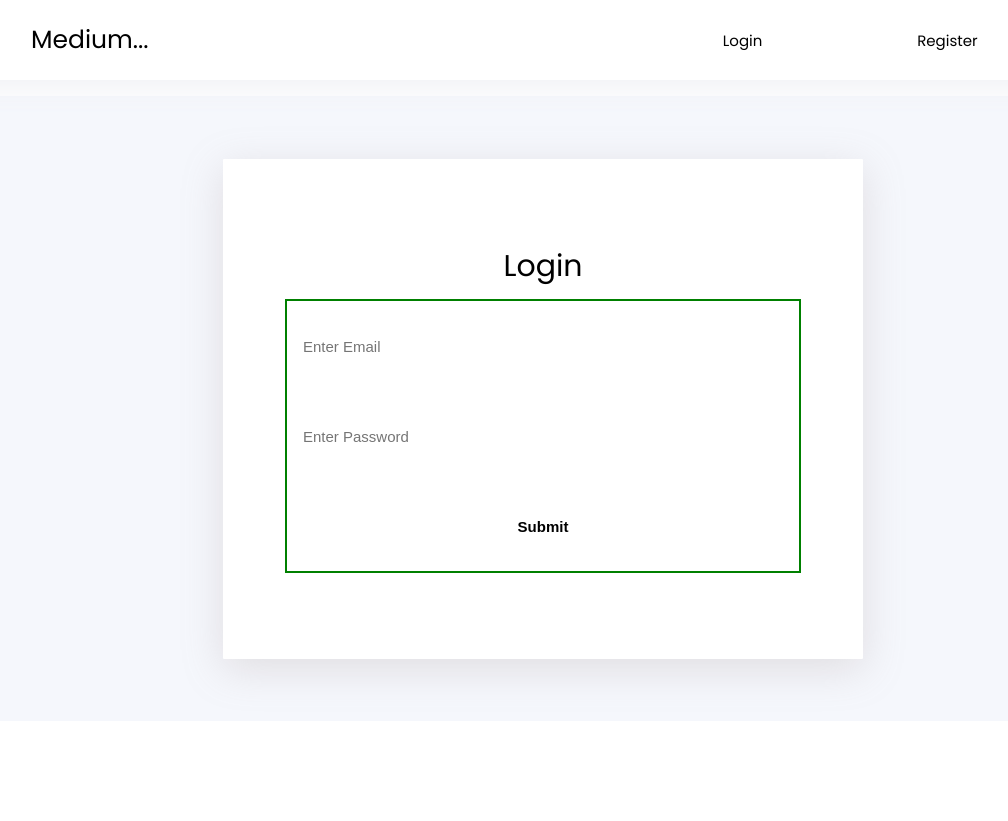
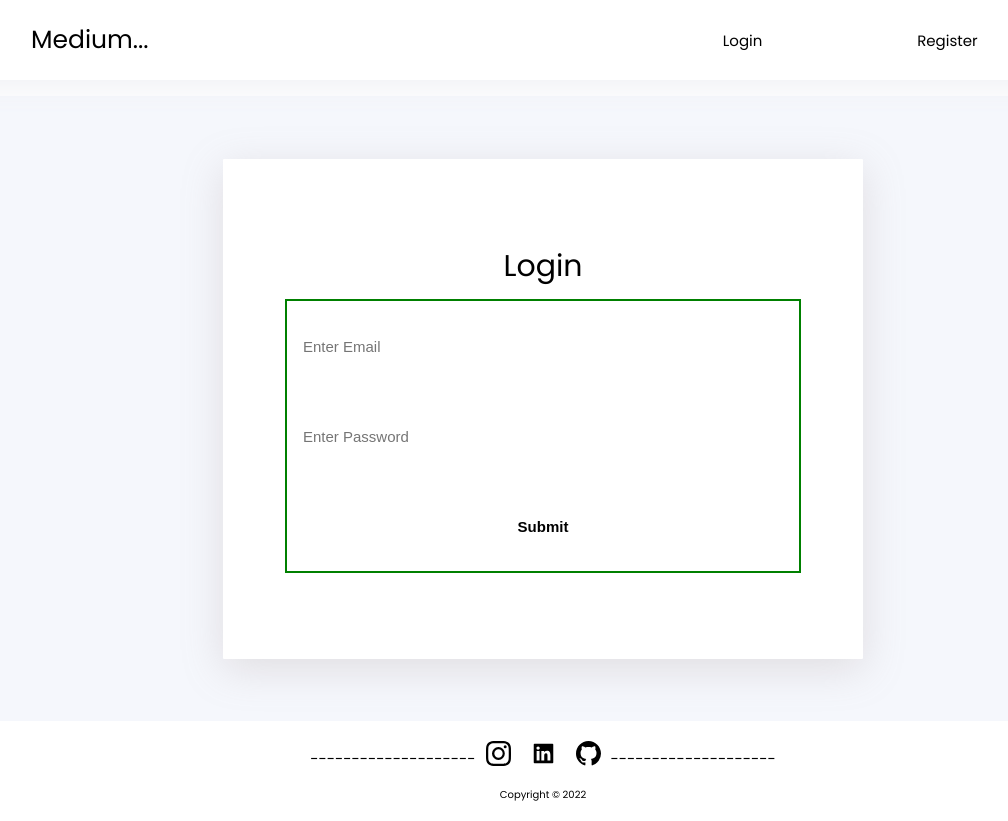
Before and after one commit to Sainimayank1/Meduim-2, a React (Create React App) app in the folder client/: page /login in a window 1280 px wide. Shown: the whole page, without its empty margins (97-1105 px from the left). Before the commit the page ends 800 px from the top, so only its background shows below. Built offline with nearby package versions, Linux system fonts and the light colour scheme.

Commit message:
Add footer in project

```diff
--- a/client/src/App.js
+++ b/client/src/App.js
@@ -13,6 +13,7 @@ import UpdateImage from "./components/UpdateImage.js"
 import UpdateName from "./components/updateName.js";
 import UpdatePassword from "./components/updatePassword.js"
 import Details from "./components/Details.js"
+import Footer from "./components/Footer.jsx";
 
 function App() {
   const { user } = useSelector(state => state.authReducer);
@@ -33,6 +34,7 @@ function App() {
           <Route path="/updatePassword" exact element={user ? <UpdatePassword/> : <Login/>} />
           <Route path='*' element={<NotFound/>}/>
         </Routes>
+        <Footer/>
       </BrowserRouter>
 
   );
--- /dev/null
+++ b/client/src/components/Footer.jsx
@@ -0,0 +1,35 @@
+import React from 'react'
+import { useSelector } from 'react-redux'
+import '../scss/components/footer.scss'
+import { BsInstagram, BsGithub } from "react-icons/bs";
+import { AiFillLinkedin } from "react-icons/ai";
+import { Link } from 'react-router-dom';
+
+function Footer() {
+    const { user, loading } = useSelector(state => state.authReducer);
+    return (
+        <div className='footer'>
+            <div className='mini-sub'>
+                <div className='upper-footer'>
+                    --------------------
+                    <a href='https://www.instagram.com/myank.9792/'>
+                        <BsInstagram />
+                    </a>
+                    <a href='https://www.linkedin.com/feed/?trk=sem-ga_campid.14650114791_asid.127961666580_crid.601257986851_kw.linkedin_d.c_tid.kwd-285981853_n.g_mt.p_geo.9050531'>
+                        <AiFillLinkedin />
+                    </a>
+                    <a href='https://github.com/Sainimayank1'>
+                        <BsGithub />
+                    </a>
+                    --------------------
+                </div>
+                <div className='down-footer'>
+                Copyright © 2022
+
+                </div>
+            </div>
+        </div>
+    )
+}
+
+export default Footer
--- a/client/src/components/Navbar.js
+++ b/client/src/components/Navbar.js
@@ -63,23 +63,23 @@ function Navbar() {
             </div>
             <div className={show ? "hide" : "dropdown"}>
                 {user ? <>
-                    <Link to="/create" class="">
+                    <Link to="/create" class="" onClick={()=>{setShow(!show)}}>
                         <span>Create Post</span>
                     </Link>
-                    <Link to="/dashboard/1" class="">
+                    <Link to="/dashboard/1" class="" onClick={()=>{setShow(!show)}}>
                         <span>{user.name}</span>
                     </Link>
-                    <Link onClick={logout} class="">
+                    <Link onClick={logout} class="" onClick={()=>{setShow(!show)}}>
                         <span>Logout</span>
                     </Link>
 
                 </>
 
                     :
-                    <><Link to="/login" class="">
+                    <><Link to="/login" class="" onClick={()=>{setShow(!show)}}>
                         <span>Login</span>
                     </Link>
-                        <Link to="/register" class="">
+                        <Link to="/register" class="" onClick={()=>{setShow(!show)}}>
                             <span>Register</span>
                         </Link></>
                 }
--- a/client/src/components/Sidebar.js
+++ b/client/src/components/Sidebar.js
@@ -6,7 +6,7 @@ import '../scss/components/_sidebar.scss'
 function Sidebar() {
     return (
         <div className='sidebar'>
-            <div className='sidebar_item'>
+            <div className='sidebar_item '>
                 <h3>Setting</h3>
             </div>
             <div className='sidebar_item'>
--- a/client/src/scss/components/_create.scss
+++ b/client/src/scss/components/_create.scss
@@ -13,11 +13,10 @@
         // border: 2px solid red;
 
 
-        .desc
-        {
+        .desc {
             margin-top: 1rem;
 
-            textarea{
+            textarea {
                 padding: 1rem;
                 width: calc(100% - 3rem);
                 border: none;
@@ -28,8 +27,9 @@
                 }
             }
 
-            span{
-                margin-left:calc(100% - 8rem);;
+            span {
+                margin-left: calc(100% - 8rem);
+                ;
             }
         }
 
@@ -127,6 +127,7 @@
                 border: none;
                 cursor: pointer;
             }
+
             .imagepreview {
                 img {
                     margin-top: 1rem;
@@ -176,7 +177,23 @@
 }
 
 
-@media screen and  (max-device-width: 850px) {
+
+@media (min-width :850px) and (max-width: 1330px) {
+    .main_left {
+        .create_form {
+            .input_file {
+                background: #000;
+
+                label {
+                    margin: 0;
+                }
+            }
+        }
+    }
+
+}
+
+@media (max-width: 850px) {
 
     .create_main {
         flex-direction: column;
--- a/client/src/scss/components/_dashboard.scss
+++ b/client/src/scss/components/_dashboard.scss
@@ -21,12 +21,12 @@
         flex: 2;
         // border: 2px solid black;
         display: flex;
-        align-items:flex-start;
+        align-items: flex-start;
         flex-direction: column;
         height: auto;
 
         .grid-container:first-child {
-            border-top: 2px solid   #f5f7fcdf;
+            border-top: 2px solid #f5f7fcdf;
             border-top-left-radius: 1rem;
             border-top-right-radius: 1rem;
         }
@@ -48,35 +48,36 @@
                 font-size: 1.4rem;
                 font-weight: bold;
                 display: flex;
-                justify-content:space-between ;
+                justify-content: space-between;
                 align-items: center;
                 padding: 1.5rem;
                 border-bottom: 2px solid #f5f7fcdf;
                 width: 90%;
 
-                .div-first
-                {
+                .div-first {
                     display: flex;
                     flex-direction: column;
                     justify-content: flex-start;
                     align-items: flex-start;
 
-                    a{
+                    a {
                         list-style: none;
                         text-decoration: none;
                         color: black;
                     }
+
                 }
-                span
-                {
+
+                span {
                     font-size: 1rem;
                     display: block !important;
                     color: silver;
                 }
 
-                div{
+                div {
                     display: flex;
                     align-items: center;
+
                     .link {
                         margin: 0.5rem;
                         font-size: 1.8rem;
@@ -89,3 +90,33 @@
 
     }
 }
+
+
+@media (max-width:650px) {
+    .dash-container {
+
+        flex-direction: column;
+        align-items: center;
+        justify-content: center;
+        // border: 2px solid red;
+        gap: 5rem;
+
+        .dash-left {
+            width: 80%;
+            flex: 1 !important;
+            // border: 2px solid red;
+        }
+
+        .dash-right{
+            // border: 2px solid red;
+            flex: 1 !important;
+            width: 80%;
+            margin-top: 1rem !important;
+
+            .grid-container {
+                width: 100%;
+            }
+        }
+
+    }
+}
--- a/client/src/scss/components/_home.scss
+++ b/client/src/scss/components/_home.scss
@@ -33,12 +33,12 @@
             flex-direction: row;
             padding: 2rem;
             // margin:1rem 0 0 0;
-            border-bottom: 2px solid rgb(239, 236, 236) ;
+            border-bottom: 2px solid rgb(239, 236, 236);
 
-           span{
-            font-size: 2rem;
-            font-weight: bold;
-           }
+            span {
+                font-size: 2rem;
+                font-weight: bold;
+            }
 
             .home-left {
                 flex: 1.5;
@@ -67,35 +67,33 @@
                     }
                 }
 
-                .content-title
-                {
+                .content-title {
                     margin-top: 1rem;
                     font-size: 3rem;
                     font-weight: 900;
 
-                    a{
+                    a {
                         list-style: none;
                         text-decoration: none;
                         color: black;
                     }
                 }
 
-                .content-body
-                {
+                .content-body {
                     margin-top: 0.5rem;
                     font-size: 1.1rem;
                 }
 
-                .content-desc
-                {
+                .content-desc {
                     margin-top: 0.5rem;
                     font-size: 1.4rem;
                 }
             }
-            .home-left:last-child()
-            {
+
+            .home-left:last-child() {
                 border: none;
             }
+
             .home-right {
                 flex: 1;
                 width: 100%;
@@ -105,7 +103,7 @@
                 margin-left: 1rem;
                 justify-content: center;
 
-                &-image{
+                &-image {
                     width: 70%;
                     height: 70%;
                     // object-fit: cover;
@@ -115,3 +113,21 @@
         }
     }
 }
+
+
+@media (max-width: 750px) {
+
+    .home-container {
+        .home-items {
+            .home-items {
+
+                flex-direction: row !important;
+                border-radius: 2px solid red !important;
+
+                .home-left {
+                    background: #000;
+                }
+            }
+        }
+    }
+}
--- a/client/src/scss/components/_sidebar.scss
+++ b/client/src/scss/components/_sidebar.scss
@@ -5,6 +5,7 @@
     height:fit-content ;
     flex-direction: column;
     box-shadow: 0px 10px 4rem 0.1px rgba(165, 148, 148, 0.251);
+
 
     .sidebar:first-child {
         border-top: 2px solid #f5f7fcdf;
@@ -40,3 +41,11 @@
         }
     }
 }
+
+
+@media (max-width:650px) {
+
+    .sidebar {
+        width: 100%;
+    }
+}
--- /dev/null
+++ b/client/src/scss/components/footer.scss
@@ -0,0 +1,35 @@
+.footer
+{
+    width: 100%;
+    background: white;
+    color: black;
+    height: 10rem;
+    display: flex;
+    justify-content: center;
+    align-items: center;
+    // border-top: 2px solid green;
+
+    .upper-footer
+    {
+        display: flex;
+        align-items: center;
+        justify-content: center;
+        width: 100%;
+        font-size: 1.5rem;
+
+        a{
+            font-size: 2.5rem;
+            margin: 0 1rem;
+            color: black;
+        }
+    }
+
+    .down-footer
+    {
+        display: flex;
+        justify-content: center;
+        align-items: center;
+        margin-top: 1rem;
+        color: black;
+    }
+}
```
